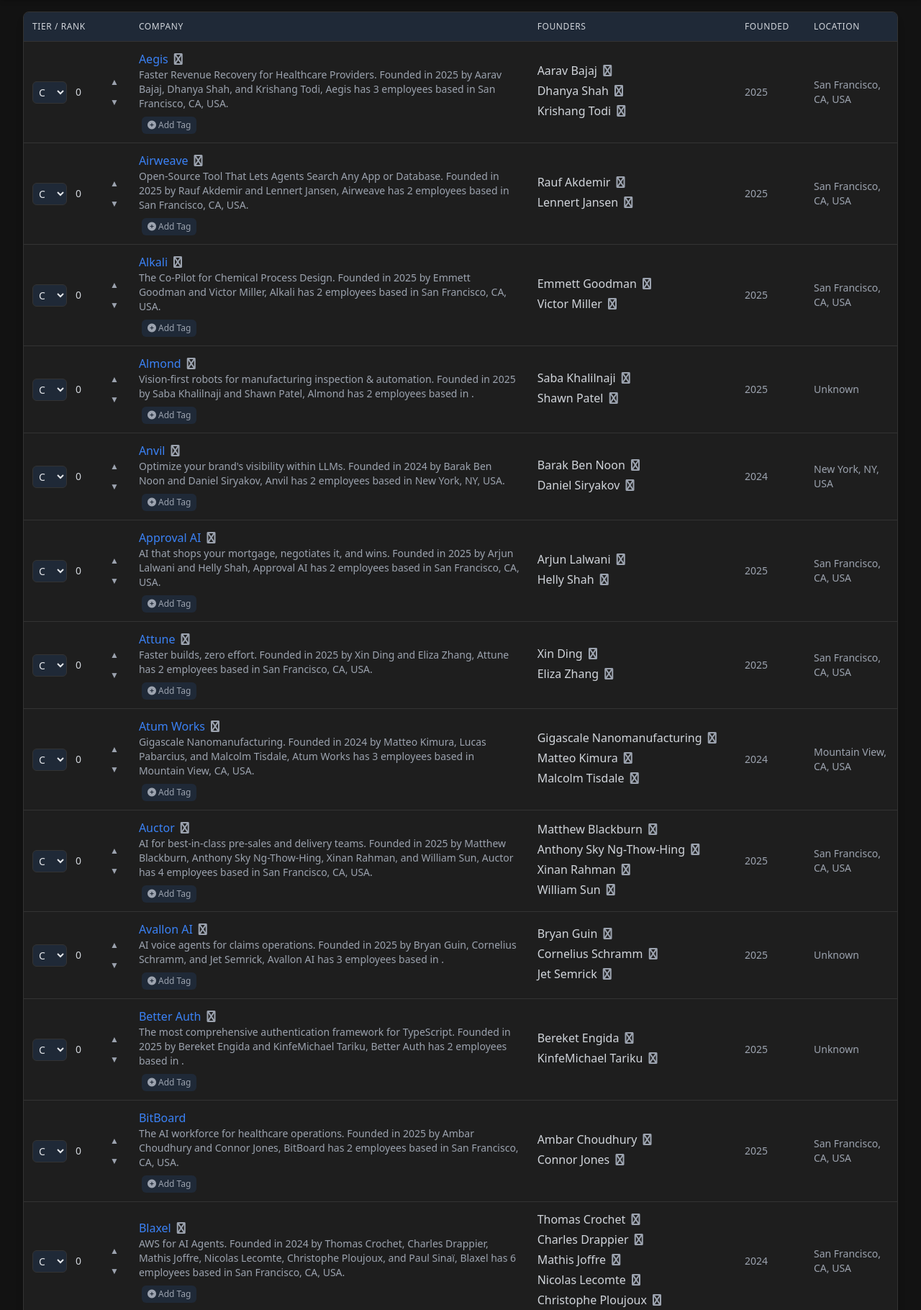
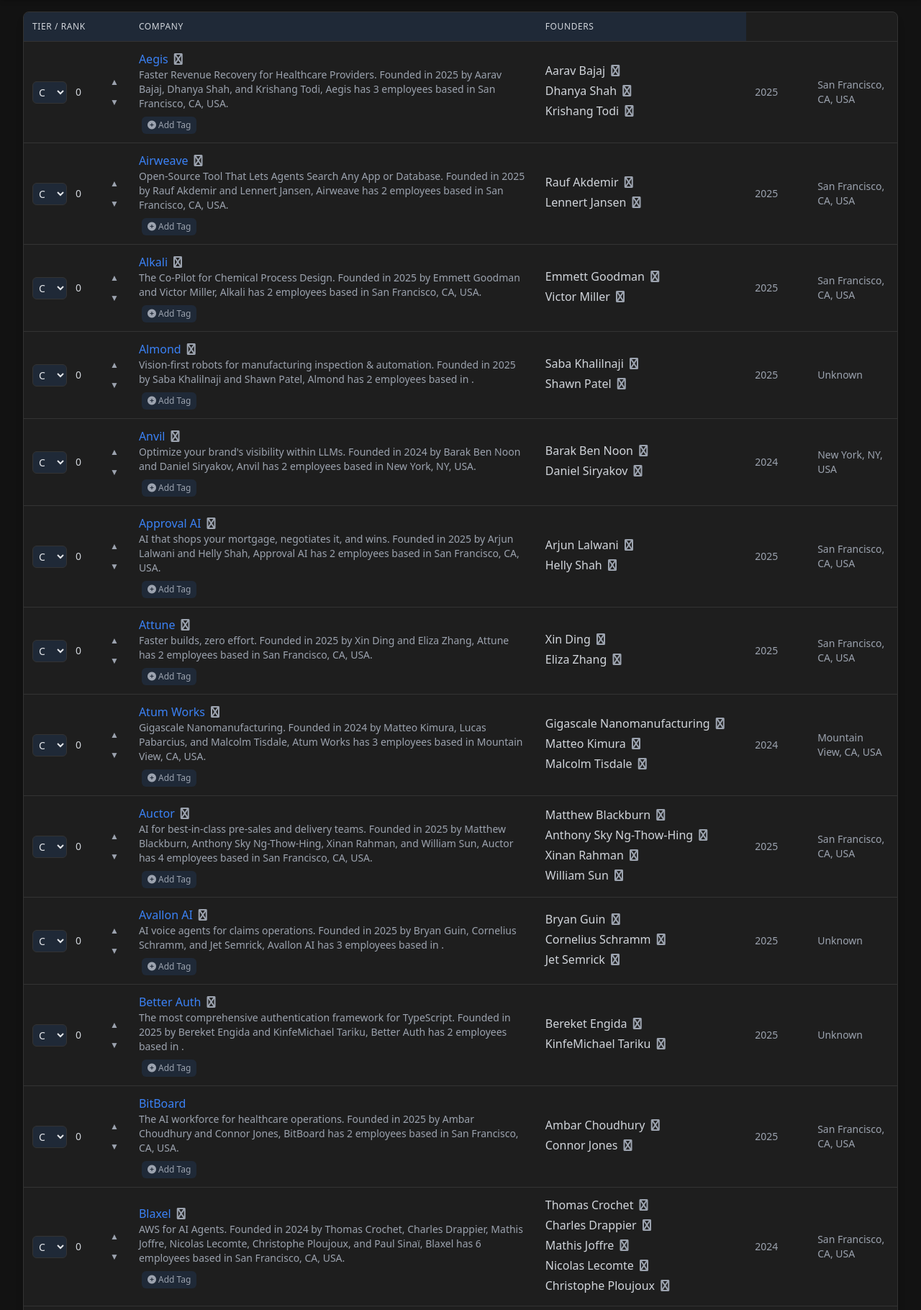
Before and after one commit to d3ming/ycx25-voter, a FastAPI app: page / in a window 1280 px wide. Shown: the part 123-1943 px from the top of the page at 72% size. Run offline with FastAPI, Linux system fonts and the light colour scheme; data comes from the database, SQL or seed files in the repository; some libraries are stand-ins or nearby versions.

Commit message:
Improve display and remove irrelevant data from company listings
Removes "Founded" and "Location" columns and updates LinkedIn icons in `templates/index.html`.

Replit-Commit-Author: Agent
Replit-Commit-Session-Id: bc2d202b-487b-4c16-8516-30fbc4159fad
Replit-Commit-Screenshot-Url: https://storage.googleapis.com/screenshot-production-us-central1/3533372c-d471-4845-9a9f-ff61515497c6/ee9160d4-9a75-46ad-8425-f88e4f95cf89.jpg

```diff
--- a/templates/index.html
+++ b/templates/index.html
@@ -161,12 +161,6 @@
                             <th scope="col" class="px-3 py-3 text-left text-xs font-medium text-gray-300 uppercase tracking-wider sticky top-0">
                                 Founders
                             </th>
-                            <th scope="col" class="px-3 py-3 text-left text-xs font-medium text-gray-300 uppercase tracking-wider w-24 sticky top-0">
-                                Founded
-                            </th>
-                            <th scope="col" class="px-3 py-3 text-left text-xs font-medium text-gray-300 uppercase tracking-wider w-32 sticky top-0">
-                                Location
-                            </th>
                         </tr>
                     </thead>
                     <tbody class="bg-dark-card divide-y divide-dark-border">
@@ -207,20 +201,29 @@
                             </td>
                             <td class="px-3 py-3 whitespace-nowrap">
                                 <div class="flex flex-col">
-                                    <div class="text-sm font-medium">
-                                        <a href="{{ company.website }}" target="_blank" class="text-accent-blue hover:text-blue-400 transition-colors duration-200">
+                                    <div class="flex items-center">
+                                        <a href="{{ company.website }}" target="_blank" class="text-accent-blue hover:text-blue-400 transition-colors duration-200 text-sm font-medium">
                                             {{ company.name }}
                                         </a>
+                                        {% if company.company_linkedin %}
+                                        <a href="{{ company.company_linkedin }}" target="_blank" class="ml-2 text-blue-500 hover:text-blue-400 transition-colors duration-200 flex-shrink-0">
+                                            <span class="bg-blue-900 text-blue-100 px-1.5 py-0.5 rounded text-xs font-semibold">LinkedIn</span>
+                                        </a>
+                                        {% endif %}
                                     </div>
+                                    <div class="text-sm text-gray-400 mt-1">{{ company.description }}</div>
                                 </div>
                             </td>
                             <td class="px-3 py-3 whitespace-nowrap">
                                 <div class="text-xs text-gray-400">
                                     {% for founder in company.founders %}
-                                    <div>
-                                        <a href="{{ founder.linkedin }}" target="_blank" class="hover:text-accent-blue transition-colors duration-200">
-                                            {{ founder.name }}
+                                    <div class="mb-1 flex items-center">
+                                        <span class="text-gray-300">{{ founder.name }}</span>
+                                        {% if founder.linkedin %}
+                                        <a href="{{ founder.linkedin }}" target="_blank" class="ml-2 text-blue-500 hover:text-blue-400 transition-colors duration-200 flex-shrink-0">
+                                            <span class="bg-blue-900 text-blue-100 px-1.5 py-0.5 rounded text-xs font-semibold">LinkedIn</span>
                                         </a>
+                                        {% endif %}
                                     </div>
                                     {% endfor %}
                                 </div>
@@ -241,12 +244,6 @@
                                         <i class="fas fa-plus mr-1"></i> Add Tag
                                     </button>
                                 </div>
-                            </td>
-                            <td class="px-3 py-3 whitespace-nowrap text-xs text-gray-400">
-                                {{ company.founded_year }}
-                            </td>
-                            <td class="px-3 py-3 whitespace-nowrap text-xs text-gray-400">
-                                {{ company.location }}
                             </td>
                         </tr>
                         {% endfor %}
```
